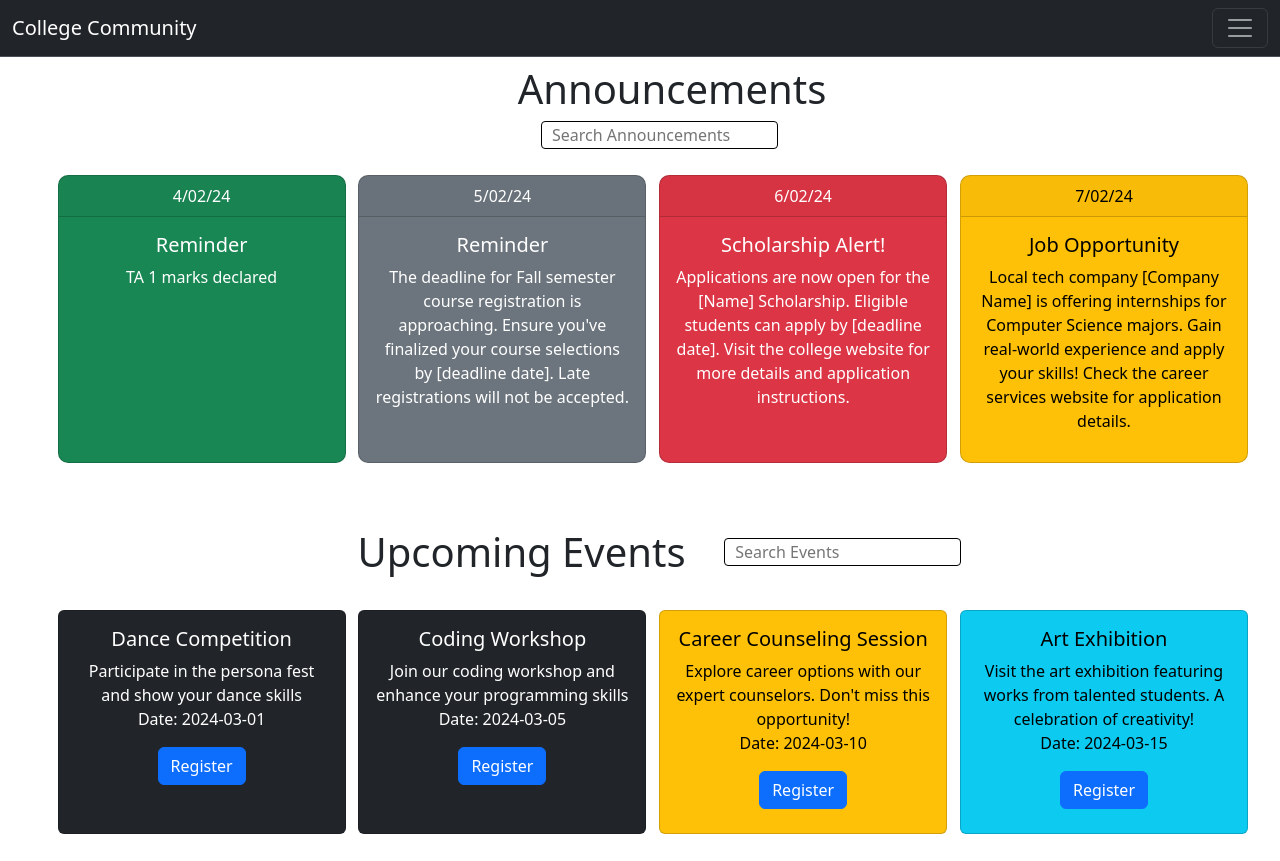
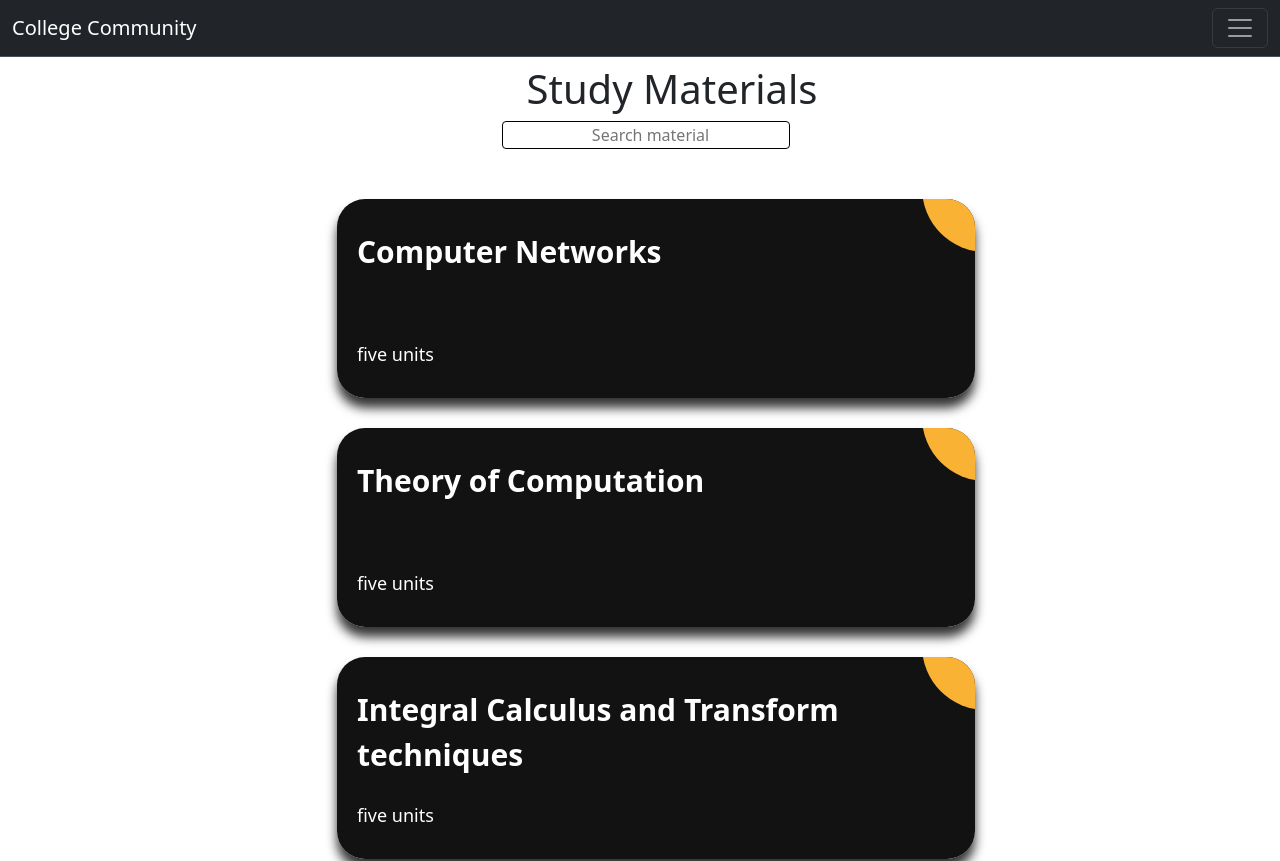
Before and after one commit to akshaypatra/College-Community-V0.2, a React (Create React App) app: page /studymaterial in a window 1280 px wide. Shown: the top 861 px of the page. Built offline with nearby package versions, Linux system fonts and the light colour scheme.

Commit message:
add react-router and completed the study material page

```diff
--- a/src/App.css
+++ b/src/App.css
@@ -76,3 +76,173 @@ h1{
 
 
 }
+
+/* 2.study material section */
+.workPage-container a{
+  text-decoration: none;
+}
+
+.ag-format-container {
+  width: 700px;
+  margin: 0  auto ;
+
+}
+
+
+
+.ag-courses_box {
+  display: -webkit-box;
+  display: -ms-flexbox;
+  display: flex;
+  -webkit-box-align: start;
+  -ms-flex-align: start;
+  align-items: center;
+
+  -ms-flex-wrap: wrap;
+  flex-wrap: wrap;
+
+
+  padding: 50px 0;
+}
+.ag-courses_item {
+  -ms-flex-preferred-size: calc(33.33333% - 30px);
+  flex-basis: calc(33.33333% - 30px);
+
+
+  margin: 0 15px 30px;
+
+  overflow: hidden;
+  box-shadow: 0 10px 11px rgba(0, 0, 0, 0.8);
+
+  border-radius: 28px;
+}
+.ag-courses-item_link {
+  display: block;
+  padding: 30px 20px;
+  background-color: #121212;
+
+  overflow: hidden;
+
+  position: relative;
+}
+.ag-courses-item_link:hover,
+.ag-courses-item_link:hover .ag-courses-item_date {
+  text-decoration: none;
+  color: #FFF;
+}
+.ag-courses-item_link:hover .ag-courses-item_bg {
+  -webkit-transform: scale(10);
+  -ms-transform: scale(10);
+  transform: scale(10);
+}
+.ag-courses-item_title {
+  min-height: 87px;
+  margin: 0 0 25px;
+
+  overflow: hidden;
+
+  font-weight: bold;
+  font-size: 30px;
+  color: #FFF;
+
+  z-index: 2;
+  position: relative;
+}
+.ag-courses-item_date-box {
+  font-size: 18px;
+  color: #FFF;
+
+  z-index: 2;
+  position: relative;
+}
+.ag-courses-item_date {
+  font-weight: bold;
+  color: #f9b234;
+
+  -webkit-transition: color .5s ease;
+  -o-transition: color .5s ease;
+  transition: color .5s ease
+}
+.ag-courses-item_bg {
+  height: 128px;
+  width: 128px;
+  background-color: #f9b234;
+
+  z-index: 1;
+  position: absolute;
+  top: -75px;
+  right: -75px;
+
+  border-radius: 50%;
+
+  -webkit-transition: all .5s ease;
+  -o-transition: all .5s ease;
+  transition: all .5s ease;
+}
+.ag-courses_item:nth-child(2n) .ag-courses-item_bg {
+  background-color: #3ecd5e;
+}
+.ag-courses_item:nth-child(3n) .ag-courses-item_bg {
+  background-color: #e44002;
+}
+.ag-courses_item:nth-child(4n) .ag-courses-item_bg {
+  background-color: #952aff;
+}
+.ag-courses_item:nth-child(5n) .ag-courses-item_bg {
+  background-color: #cd3e94;
+}
+.ag-courses_item:nth-child(6n) .ag-courses-item_bg {
+  background-color: #4c49ea;
+}
+
+
+
+@media only screen and (max-width: 979px) {
+  .ag-courses_item {
+    -ms-flex-preferred-size: calc(50% - 30px);
+    flex-basis: calc(50% - 30px);
+  }
+  .ag-courses-item_title {
+    font-size: 24px;
+  }
+}
+
+@media only screen and (max-width: 767px) {
+  .ag-format-container {
+    width: 96%;
+  }
+
+}
+@media only screen and (max-width: 639px) {
+  .ag-courses_item {
+    -ms-flex-preferred-size: 100%;
+    flex-basis: 100%;
+  }
+  .ag-courses-item_title {
+    min-height: 72px;
+    line-height: 1;
+
+    font-size: 24px;
+  }
+  .ag-courses-item_link {
+    padding: 22px 40px;
+  }
+  .ag-courses-item_date-box {
+    font-size: 16px;
+  }
+}
+
+
+.studyMaterialHeader{
+  display: flex;
+  flex-direction: column;
+  align-items: center;
+  justify-content: center;
+}
+.studyMaterialHeader input{
+  width:18rem;
+  text-align: center;
+}
+.studyMaterialHeader h1{
+  text-align: center;
+}
--- a/src/App.js
+++ b/src/App.js
@@ -1,14 +1,26 @@
-
-import './App.css';
-import Navbar from './Components/Navbar';
-import Home from './Pages/Home';
-
+import "./App.css";
+import Navbar from "./Components/Navbar";
+import Connect from "./Pages/Connect";
+import Home from "./Pages/Home";
+import { BrowserRouter, Routes, Route } from "react-router-dom";
+import StudyMaterial from "./Pages/StudyMaterial";
+import HelpAndSupport from "./Pages/HelpAndSupport";
+import Notfound from "./Pages/Notfound";
 
 function App() {
   return (
     <div className="App">
-        <Navbar/>
-        <Home/>
+      <BrowserRouter>
+        <Navbar />
+        <Routes>
+          <Route exact  path="/" element={<Home />}/>
+          <Route path="/connect" element={<Connect />}/>
+          <Route path="/studymaterial" element={<StudyMaterial />}/>
+          <Route path="/helpandsupport" element={<HelpAndSupport/>}/>
+          <Route path="" element={<Notfound/>}/>
+
+        </Routes>
+      </BrowserRouter>
     </div>
   );
 }
--- a/src/Components/Navbar.js
+++ b/src/Components/Navbar.js
@@ -1,12 +1,13 @@
 import React from "react";
+import { Link } from "react-router-dom";
 
 export default function Navbar() {
   return (
     <nav className="navbar bg-dark border-bottom border-body" data-bs-theme="dark">
       <div className="container-fluid">
-        <a className="navbar-brand" href="/">
+        <Link className="navbar-brand" to="/">
           College Community
-        </a>
+        </Link>
         <button
           className="navbar-toggler"
           type="button"
@@ -20,18 +21,18 @@ export default function Navbar() {
         </button>
         <div className="collapse navbar-collapse" id="navbarNavAltMarkup">
           <div className="navbar-nav">
-            <a className="nav-link " aria-current="page" href="/">
+            <Link className="nav-link " aria-current="page" to="/">
               Home
-            </a>
-            <a className="nav-link" href="/">
+            </Link>
+            <Link className="nav-link" to="/connect">
               Connect
-            </a>
-            <a className="nav-link" href="/">
+            </Link>
+            <Link className="nav-link" to="/studymaterial">
               Study Material
-            </a>
-            <a className="nav-link " href="/" >
+            </Link>
+            <Link className="nav-link " to="/helpandsupport" >
               Help & Support
-            </a>
+            </Link>
           </div>
         </div>
       </div>
--- /dev/null
+++ b/src/Pages/Connect.js
@@ -0,0 +1,11 @@
+import React from 'react'
+
+const Connect = () => {
+  return (
+    <div>
+       This is connect page
+    </div>
+  )
+}
+
+export default Connect
--- /dev/null
+++ b/src/Pages/HelpAndSupport.js
@@ -0,0 +1,11 @@
+import React from 'react'
+
+const HelpAndSupport = () => {
+  return (
+    <div>
+      this is help and support page
+    </div>
+  )
+}
+
+export default HelpAndSupport
--- /dev/null
+++ b/src/Pages/Notfound.js
@@ -0,0 +1,11 @@
+import React from 'react'
+
+const Notfound = () => {
+  return (
+    <div>
+      Error 404 : Page Not Found !
+    </div>
+  )
+}
+
+export default Notfound
--- /dev/null
+++ b/src/Pages/StudyMaterial.js
@@ -0,0 +1,120 @@
+import React from "react";
+import { useState, useEffect } from "react";
+
+const StudyMaterial = () => {
+  //fetching annoucements
+  const [material, setMaterial] = useState([]);
+  const [searchTerm, setSearchTerm] = useState("");
+  const [filteredData, setFilteredData] = useState([]);
+  useEffect(() => {
+    const fetchAnnouncements = async () => {
+      try {
+        const jsonData = [
+          {
+            id: "1",
+            Subject: "Computer Networks",
+            description: "five units",
+            Link: "https://drive.google.com/drive/folders/1AeC1Y7mj_yh0Ui77kF-PNEOl6jZgNA_g",
+          },
+          {
+            id: "2",
+            Subject: "Theory of Computation",
+            description: "five units",
+            Link: "https://drive.google.com/drive/folders/1D4ib4-ZINOeWVuPyTbpDtbAHRcN0Ym8Y",
+          },
+          {
+            id: "3",
+            Subject: "Integral Calculus and Transform techniques",
+            description: "five units",
+            Link: "https://drive.google.com/drive/folders/1ShGTtoxCzIggqf8P-pVJRdOlVpJ_okuA",
+          },
+          {
+            id: "4",
+            Subject: "Software  Engineering and Project Managament",
+            description: "five units",
+            Link: "https://drive.google.com/drive/folders/15p8Xc_zhjlKFcx1nfBZsOn7qOkbdeeRb",
+          },
+          {
+            id: "5",
+            Subject: "Advance data structures",
+            description: "five units",
+            Link: "https://drive.google.com/drive/folders/1i0VIdJInykUtirqwEsy7SY4W3xoaCmmD",
+          },
+        ];
+        //console.log(jsonData);
+        setMaterial(jsonData);
+        setFilteredData(jsonData);
+      } catch (error) {
+        console.error("Error fetching data:", error);
+      }
+    };
+
+    fetchAnnouncements();
+  }, []);
+
+  //to search items
+
+  const handleSearch = (event) => {
+    const term = event.target.value.toLowerCase();
+    setSearchTerm(term);
+
+    const filteredResults = material.filter((item) =>
+      Object.values(item).some(
+        (value) =>
+          typeof value === "string" && value.toLowerCase().includes(term)
+      )
+    );
+
+    setFilteredData(filteredResults);
+  };
+
+  return (
+    <>
+      <div className="studyMaterialHeader">
+        <h1>Study Materials</h1>
+        <input
+          type="text"
+          className="EventSearch"
+          placeholder="  Search material"
+          value={searchTerm}
+          onChange={handleSearch}
+        />
+      </div>
+
+      <section className="workPage-container">
+        <div class="ag-format-container">
+          <div class="ag-courses_box">
+            {material ? (
+              <ul className="studymateriallist">
+                {filteredData.map((item) => (
+                  <li key={item.id}>
+                    <div class="ag-courses_item">
+                      <a
+                        href={item.Link}
+                        target="_blank"
+                        rel="noreferrer"
+                        class="ag-courses-item_link"
+                      >
+                        <div class="ag-courses-item_bg"></div>
+
+                        <div class="ag-courses-item_title">{item.Subject}</div>
+
+                        <div class="ag-courses-item_date-box">
+                          {item.description}
+                        </div>
+                      </a>
+                    </div>
+                  </li>
+                ))}
+              </ul>
+            ) : (
+              <p>Loading data...</p>
+            )}
+          </div>
+        </div>
+      </section>
+    </>
+  );
+};
+
+export default StudyMaterial;
```
Also changed, not shown: public/Studymaterial.json (added, +32 -0 lines).
